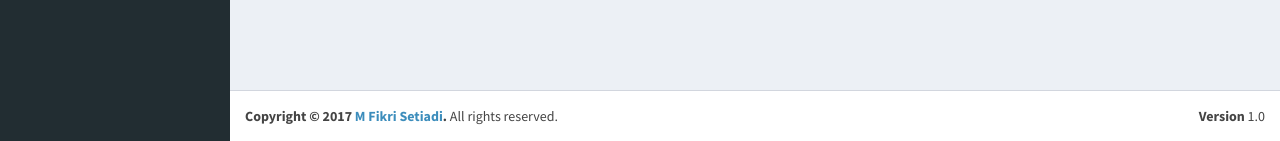
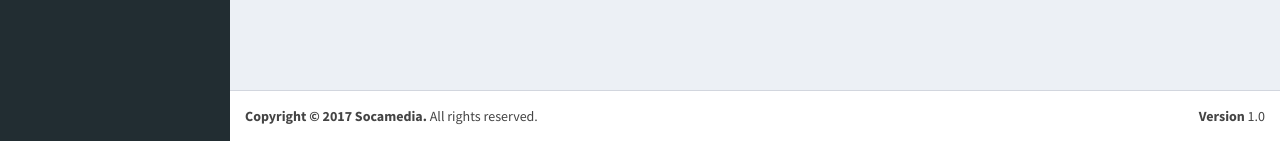
Before and after one commit to rizafr/socamedia, a CodeIgniter app: page /database/admin/inbox in a window 1280 px wide. Shown: the part 659-800 px from the top of the page. Run offline with CodeIgniter, Linux system fonts and the light colour scheme; the visitor is signed in with stand-in values (Sample User, id 1); data comes from the database, SQL or seed files in the repository.

Commit message:
Update Copywright

```diff
--- a/application/views/admin/v_add_portfolio.php
+++ b/application/views/admin/v_add_portfolio.php
@@ -246,7 +246,7 @@
     <div class="pull-right hidden-xs">
       <b>Version</b> 1.0
     </div>
-    <strong>Copyright &copy; 2017 <a href="http://mfikri.com">M Fikri Setiadi</a>.</strong> All rights reserved.
+    <strong>Copyright &copy; 2017 Socamedia.</strong> All rights reserved.
   </footer>
 
 
--- a/application/views/admin/v_add_tulisan.php
+++ b/application/views/admin/v_add_tulisan.php
@@ -264,7 +264,7 @@
     <div class="pull-right hidden-xs">
       <b>Version</b> 1.0
     </div>
-    <strong>Copyright &copy; 2017 <a href="http://mfikri.com">M Fikri Setiadi</a>.</strong> All rights reserved.
+    <strong>Copyright &copy; 2017 Socamedia.</strong> All rights reserved.
   </footer>
 
 
--- a/application/views/admin/v_dashboard.php
+++ b/application/views/admin/v_dashboard.php
@@ -401,7 +401,7 @@
     <div class="pull-right hidden-xs">
       <b>Version</b> 1.0
     </div>
-    <strong>Copyright &copy; 2017 <a href="http://mfikri.com">M Fikri Setiadi</a>.</strong> All rights reserved.
+    <strong>Copyright &copy; 2017 Socamedia.</strong> All rights reserved.
   </footer>
 
 
--- a/application/views/admin/v_edit_portfolio.php
+++ b/application/views/admin/v_edit_portfolio.php
@@ -251,7 +251,7 @@
     <div class="pull-right hidden-xs">
       <b>Version</b> 1.0
     </div>
-    <strong>Copyright &copy; 2017 <a href="http://mfikri.com">M Fikri Setiadi</a>.</strong> All rights reserved.
+    <strong>Copyright &copy; 2017 Socamedia.</strong> All rights reserved.
   </footer>
 
 
--- a/application/views/admin/v_edit_tulisan.php
+++ b/application/views/admin/v_edit_tulisan.php
@@ -265,7 +265,7 @@
     <div class="pull-right hidden-xs">
       <b>Version</b> 1.0
     </div>
-    <strong>Copyright &copy; 2017 <a href="http://mfikri.com">M Fikri Setiadi</a>.</strong> All rights reserved.
+    <strong>Copyright &copy; 2017 Socamedia.</strong> All rights reserved.
   </footer>
 
 
--- a/application/views/admin/v_galeri.php
+++ b/application/views/admin/v_galeri.php
@@ -219,7 +219,7 @@
     <div class="pull-right hidden-xs">
       <b>Version</b> 1.0
     </div>
-    <strong>Copyright &copy; 2017 <a href="http://mfikri.com">M Fikri Setiadi</a>.</strong> All rights reserved.
+    <strong>Copyright &copy; 2017 Socamedia.</strong> All rights reserved.
   </footer>
 
 
--- a/application/views/admin/v_inbox.php
+++ b/application/views/admin/v_inbox.php
@@ -214,7 +214,7 @@
     <div class="pull-right hidden-xs">
       <b>Version</b> 1.0
     </div>
-    <strong>Copyright &copy; 2017 <a href="http://mfikri.com">M Fikri Setiadi</a>.</strong> All rights reserved.
+    <strong>Copyright &copy; 2017 Socamedia.</strong> All rights reserved.
   </footer>
 
 
--- a/application/views/admin/v_kategori.php
+++ b/application/views/admin/v_kategori.php
@@ -208,7 +208,7 @@
     <div class="pull-right hidden-xs">
       <b>Version</b> 1.0
     </div>
-    <strong>Copyright &copy; 2017 <a href="http://mfikri.com">M Fikri Setiadi</a>.</strong> All rights reserved.
+    <strong>Copyright &copy; 2017 Socamedia.</strong> All rights reserved.
   </footer>
 
 
--- a/application/views/admin/v_komentar.php
+++ b/application/views/admin/v_komentar.php
@@ -212,7 +212,7 @@
     <div class="pull-right hidden-xs">
       <b>Version</b> 1.0
     </div>
-    <strong>Copyright &copy; 2017 <a href="http://mfikri.com">M Fikri Setiadi</a>.</strong> All rights reserved.
+    <strong>Copyright &copy; 2017 Socamedia.</strong> All rights reserved.
   </footer>
 
 
--- a/application/views/admin/v_login.php
+++ b/application/views/admin/v_login.php
@@ -55,7 +55,7 @@
 
     <!-- /.social-auth-links -->
     <hr/>
-    <p><center>Copyright <?php echo '2017'?> by M Fikri Setiadi <br/> All Right Reserved</center></p>
+    <p><center>Copyright <?php echo '2017'?> Socamedia <br/> All Right Reserved</center></p>
   </div>
   <!-- /.login-box-body -->
 </div>
--- a/application/views/admin/v_pengguna.php
+++ b/application/views/admin/v_pengguna.php
@@ -229,7 +229,7 @@ $jum_komentar=$query1->num_rows();
             <div class="pull-right hidden-xs">
                 <b>Version</b> 1.0
             </div>
-            <strong>Copyright &copy; 2017 <a href="http://mfikri.com">M Fikri Setiadi</a>.</strong> All rights reserved.
+            <strong>Copyright &copy; 2017 Socamedia.</strong> All rights reserved.
         </footer>
 
 
--- a/application/views/admin/v_portfolio.php
+++ b/application/views/admin/v_portfolio.php
@@ -224,7 +224,7 @@
     <div class="pull-right hidden-xs">
       <b>Version</b> 1.0
     </div>
-    <strong>Copyright &copy; 2017 <a href="http://mfikri.com">M Fikri Setiadi</a>.</strong> All rights reserved.
+    <strong>Copyright &copy; 2017 Socamedia.</strong> All rights reserved.
   </footer>
 
 
--- a/application/views/admin/v_tulisan.php
+++ b/application/views/admin/v_tulisan.php
@@ -231,7 +231,7 @@
                   <div class="pull-right hidden-xs">
                       <b>Version</b> 1.0
                   </div>
-    <strong>Copyright &copy; 2017 <a href="http://mfikri.com">M Fikri Setiadi</a>.</strong> All rights reserved.
+                  <strong>Copyright &copy; 2017 Socamedia.</strong> All rights reserved.
               </footer>
 
 
```
Also changed, not shown: assets/images/af187fe8001132f1c7c37ebb00325a99.jpg (added). Lines whose indentation alone changed are shown as unchanged.
